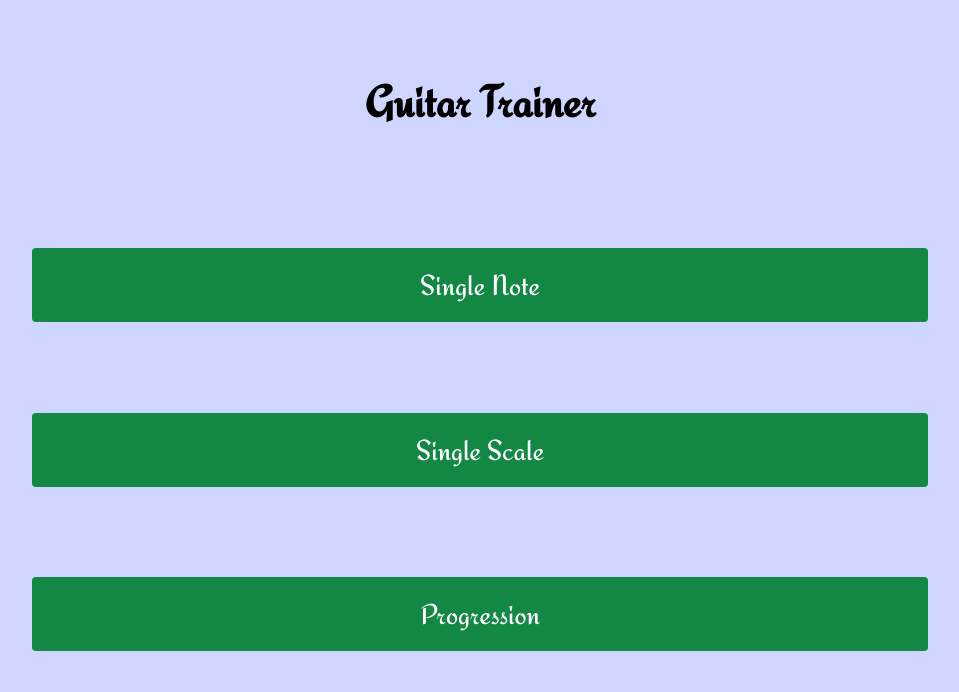
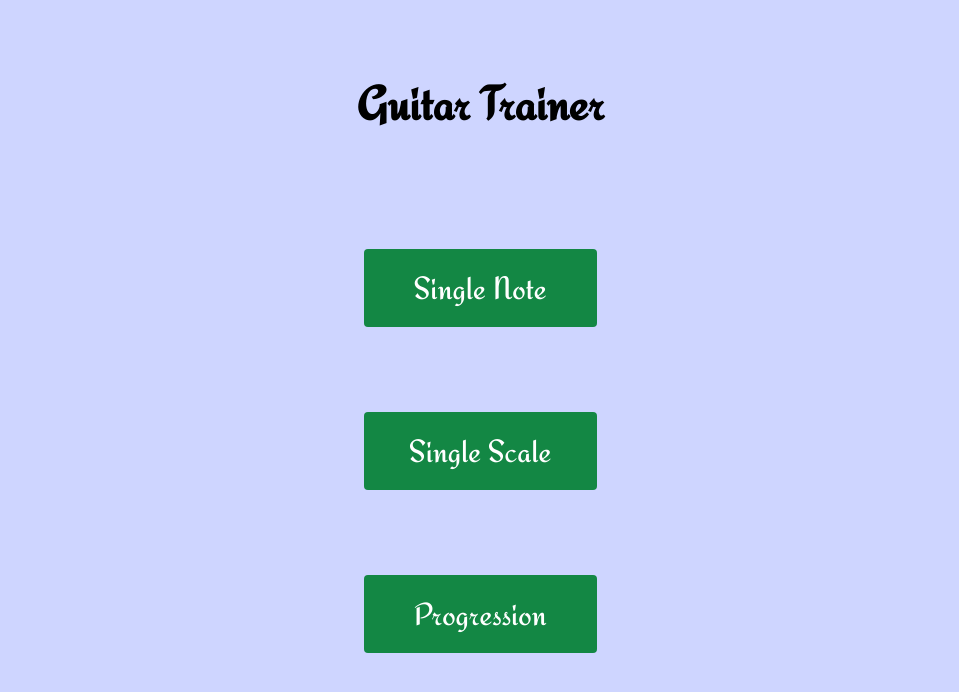
Before and after one commit to luciancic/guitar-trainer, a React (Create React App) app: page / in a window 1280 px wide. Shown: the top 692 px of the page, without its empty margins (160-1119 px from the left). Built offline with nearby package versions, Linux system fonts and the light colour scheme.

Commit message:
adjust sizes

```diff
--- a/src/App.scss
+++ b/src/App.scss
@@ -10,7 +10,7 @@ $green: #138744;
 }
 
 h1 {
-  font-size: 2.8rem;
+  font-size: 48px;
 }
 
 .home {
@@ -24,11 +24,11 @@ h1 {
 
 button {
   font-family: Redressed;
-  font-size: 1.8rem;
+  font-size: 32px;
   color: white;
   background-color: $green;
-  width: 70%;
-  padding: 20px;
+  width: 233px;
+  height: 78px;
   border: none;
   border-radius: 4px;
 }
```
